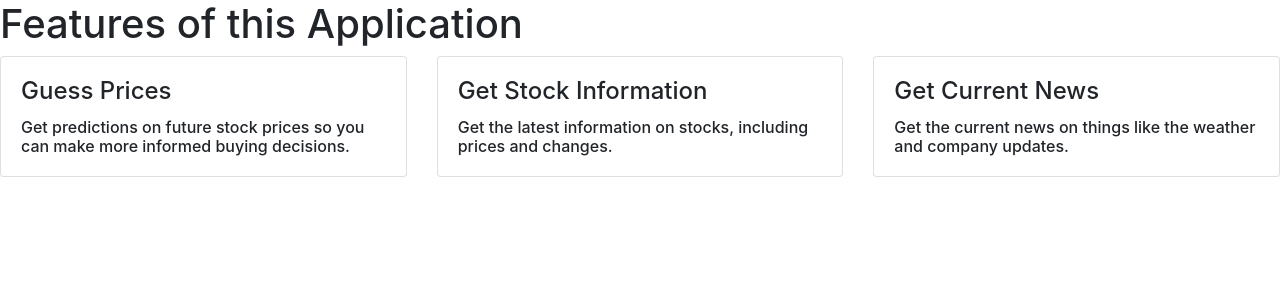
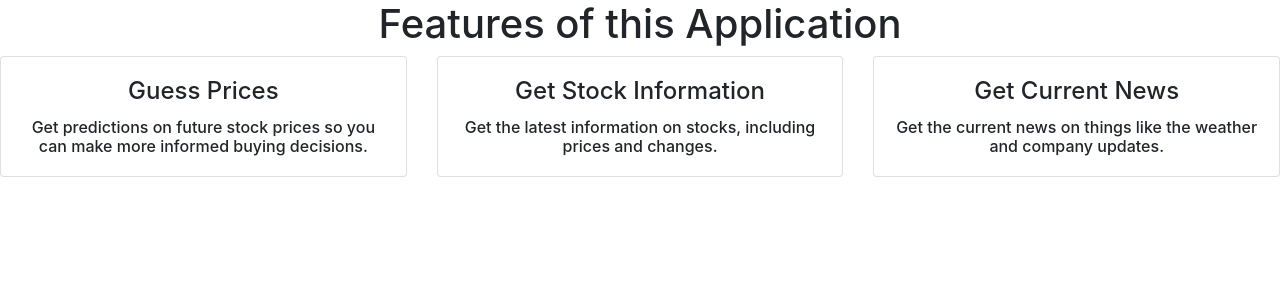
Before and after one commit to vishnubapana/Stock-Prediction-App, a React (Create React App) app in the folder frontend/: page / in a window 1280 px wide. Shown: the top 300 px of the page. Built offline with nearby package versions, Linux system fonts and the light colour scheme.

Commit message:
Updated Features component

```diff
--- a/frontend/src/components/LandingPage/Features/Features.js
+++ b/frontend/src/components/LandingPage/Features/Features.js
@@ -7,9 +7,9 @@ import {
 function Features() {
     return (
         <div>
-            <h1>Features of this Application</h1>
+            <h1 className="text-center">Features of this Application</h1>
 
-            <CardDeck>
+            <CardDeck className="text-center">
                 <Card>
                     <CardBody>
                         <CardTitle tag="h4">Guess Prices</CardTitle>
--- a/frontend/src/components/LandingPage/LandingPage.js
+++ b/frontend/src/components/LandingPage/LandingPage.js
@@ -1,10 +1,8 @@
 import React from 'react'
 import Features from './Features/Features'
-//Import components that you create here
 
 function LandingPage(){
     return(
-        //Use components that you import here
 
         <Features/>
     )
```
